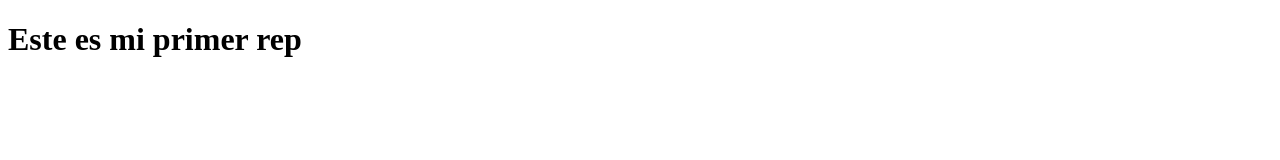
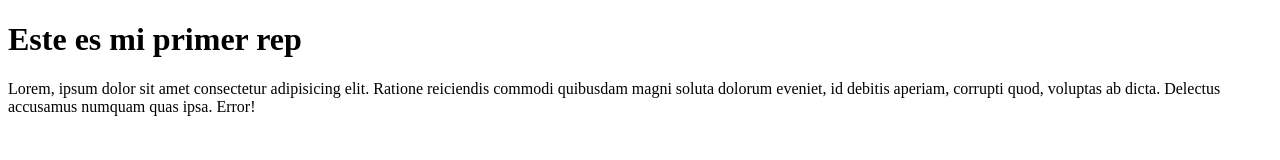
Before and after one commit to Kelly0325/test, a plain HTML site: page index.html in a window 1280 px wide. Drawn offline with Linux system fonts and the light colour scheme.

Commit message:
paragraph added

```diff
--- a/index.html
+++ b/index.html
@@ -8,5 +8,6 @@
 </head>
 <body>
    <h1>Este es mi primer rep</h1>
+   <p>Lorem, ipsum dolor sit amet consectetur adipisicing elit. Ratione reiciendis commodi quibusdam magni soluta dolorum eveniet, id debitis aperiam, corrupti quod, voluptas ab dicta. Delectus accusamus numquam quas ipsa. Error!</p>
 </body>
 </html>
```
